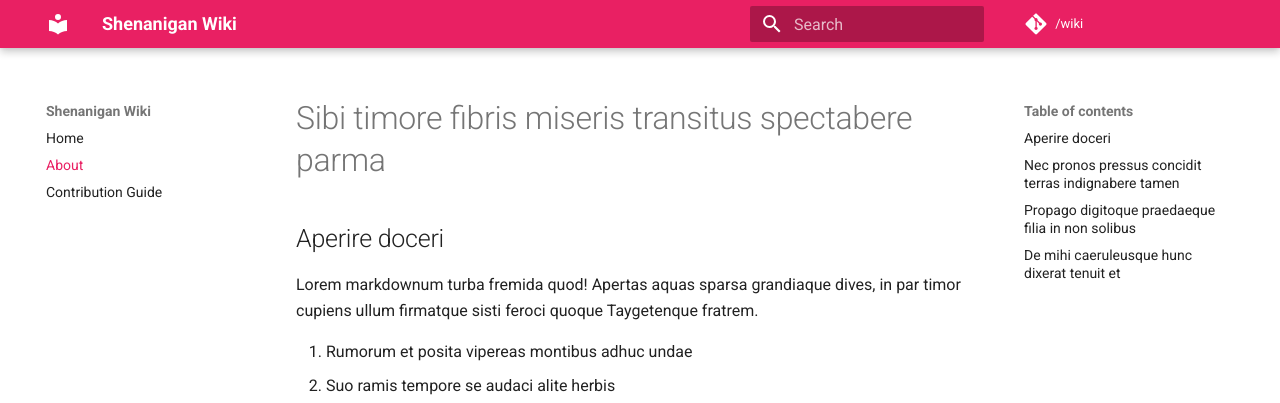
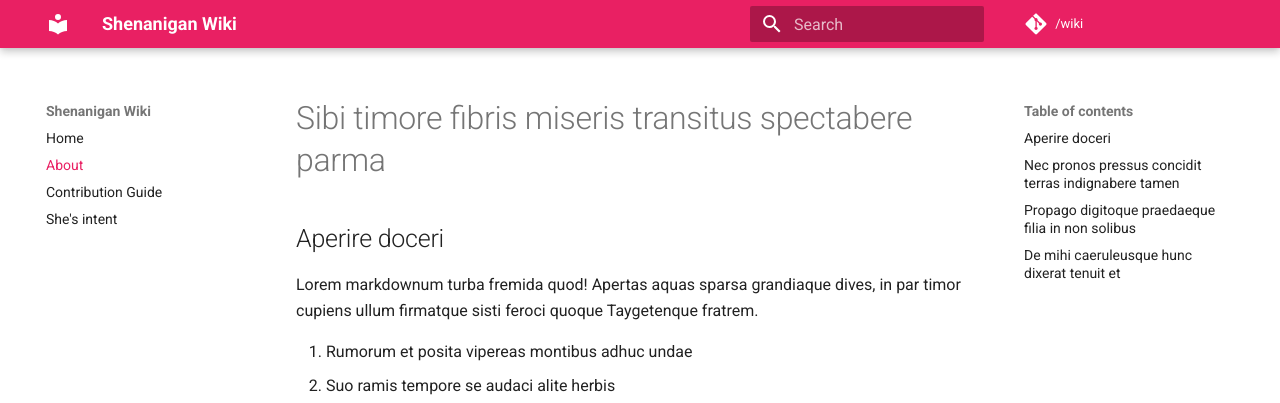
Before and after one commit to ShenaniganDApp/docs, an MkDocs documentation site: the page built from docs/about.md, in a window 1280 px wide. Shown: the top 403 px of the page. Built offline with MkDocs 1.6.1 and Material for MkDocs 9.7.7, drawn with Linux system fonts in a browser that asks for light colours; comment, search, counter and statistics services are not loaded.

Commit message:
Update mkdocs.yml
Update the she intent nav

```diff
--- a/mkdocs.yml
+++ b/mkdocs.yml
@@ -10,6 +10,7 @@ nav:
     - Home: index.md
     - About: about.md
     - Contribution Guide: contribution.md
+    - She's intent: sheIntent.md
 theme:
     name: material
     custom_dir: 'material'
```
